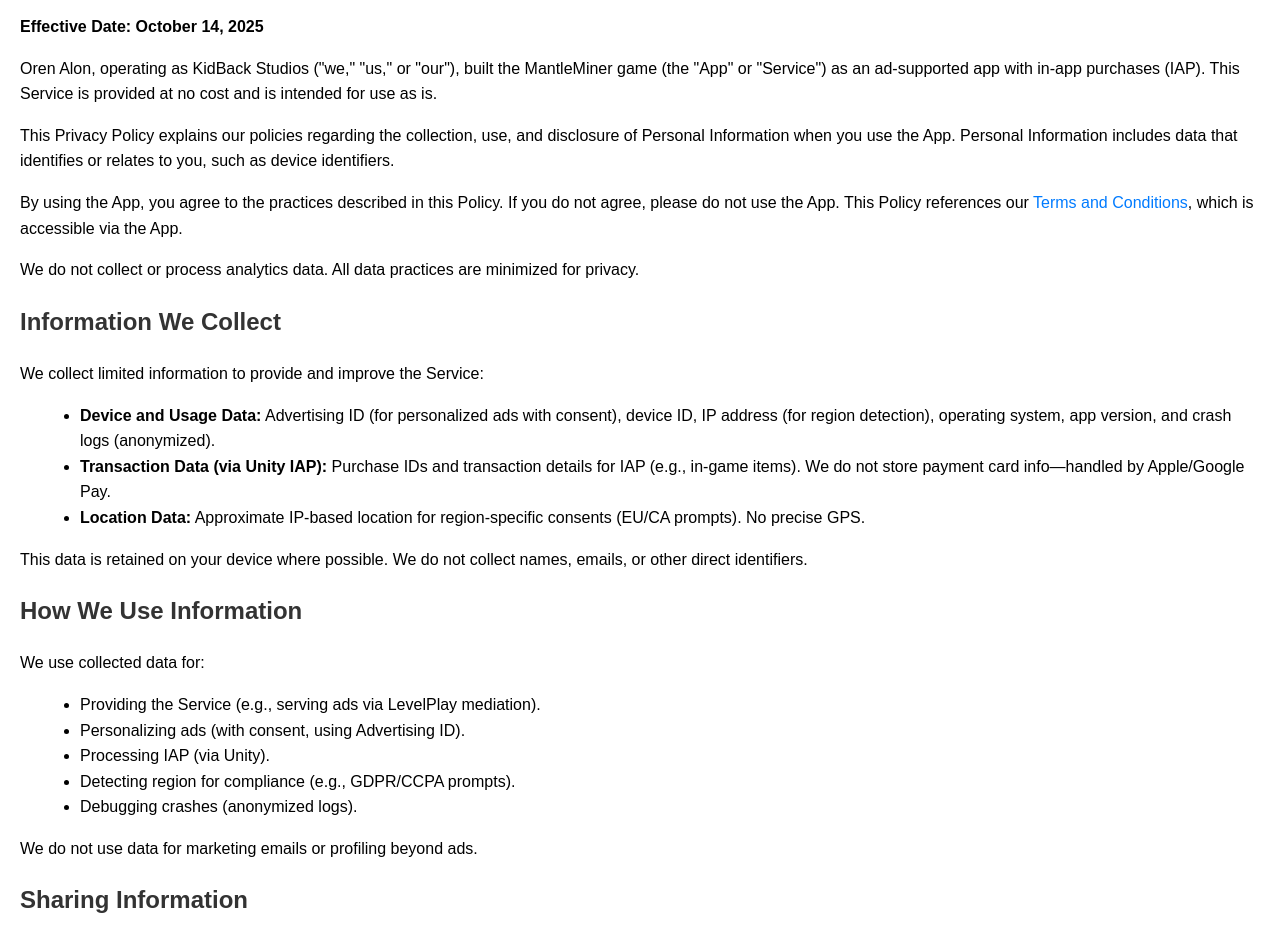
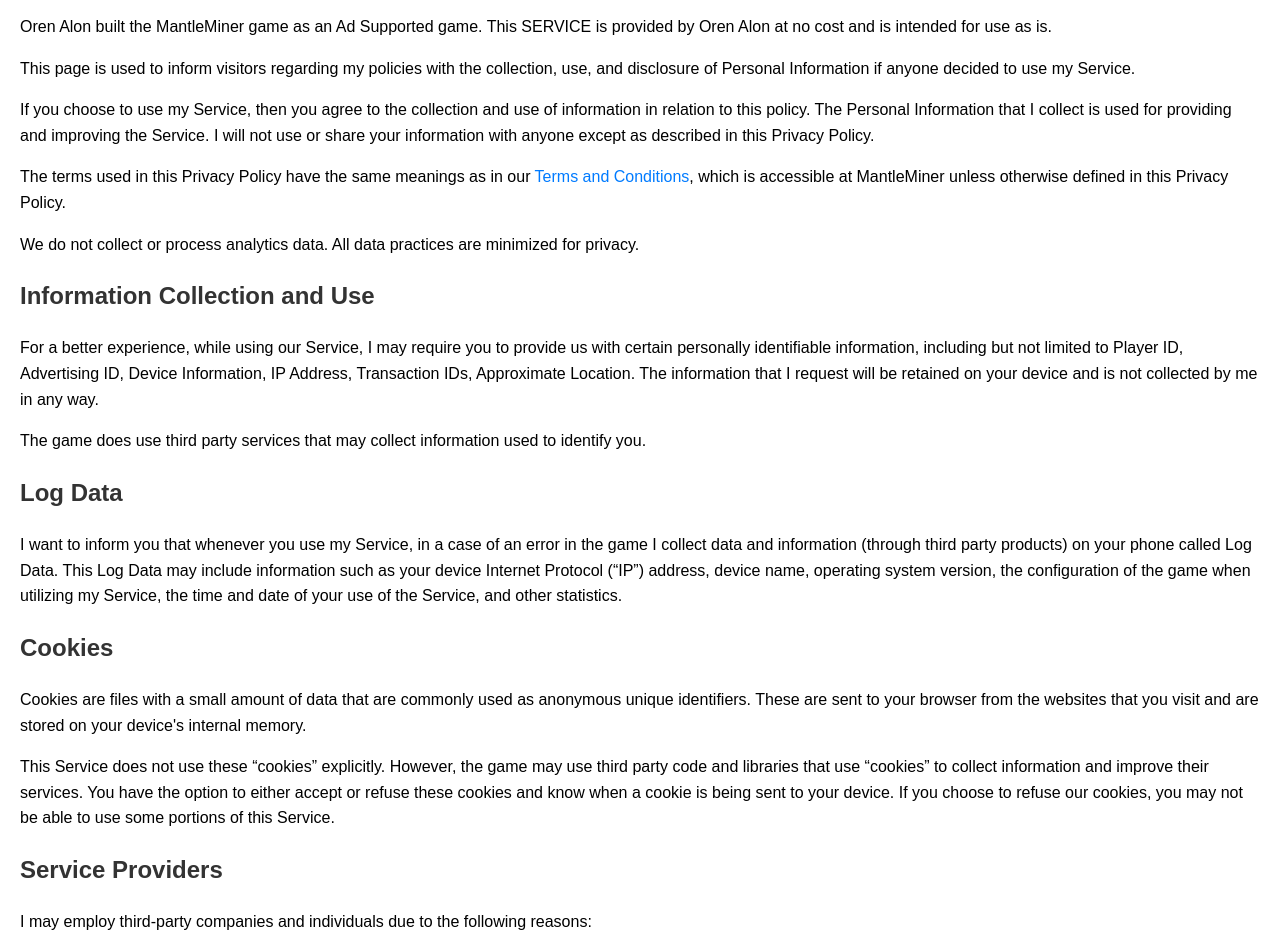
Before and after one commit to KidBackStudios/PrivacyPolicy, a plain HTML site: page privacy_policy.html in a window 1280 px wide. Shown: the part 80-1025 px from the top of the page. Drawn offline with Linux system fonts and the light colour scheme.

Commit message:
Update privacy_policy.html

```diff
--- a/privacy_policy.html
+++ b/privacy_policy.html
@@ -13,37 +13,39 @@
     </style>
 </head>
 <body>
-    <h1>Privacy Policy for MantleMiner</h1>
+    <h1>Privacy Policy</h1>
 
-    <p><strong>Effective Date: October 14, 2025</strong></p>
+    <p>Oren Alon built the MantleMiner game as an Ad Supported game. This SERVICE is provided by Oren Alon at no cost and is intended for use as is.</p>
 
-    <p>Oren Alon, operating as KidBack Studios ("we," "us," or "our"), built the MantleMiner game (the "App" or "Service") as an ad-supported app with in-app purchases (IAP). This Service is provided at no cost and is intended for use as is.</p>
+    <p>This page is used to inform visitors regarding my policies with the collection, use, and disclosure of Personal Information if anyone decided to use my Service.</p>
 
-    <p>This Privacy Policy explains our policies regarding the collection, use, and disclosure of Personal Information when you use the App. Personal Information includes data that identifies or relates to you, such as device identifiers.</p>
+    <p>If you choose to use my Service, then you agree to the collection and use of information in relation to this policy. The Personal Information that I collect is used for providing and improving the Service. I will not use or share your information with anyone except as described in this Privacy Policy.</p>
 
-    <p>By using the App, you agree to the practices described in this Policy. If you do not agree, please do not use the App. This Policy references our <a href="https://kidbackstudios.github.io/PrivacyPolicy/terms_and_conditions.html">Terms and Conditions</a>, which is accessible via the App.</p>
+    <p>The terms used in this Privacy Policy have the same meanings as in our <a href="https://kidbackstudios.github.io/PrivacyPolicy/terms_and_conditions.html">Terms and Conditions</a>, which is accessible at MantleMiner unless otherwise defined in this Privacy Policy.</p>
 
     <p>We do not collect or process analytics data. All data practices are minimized for privacy.</p>
 
-    <h2>Information We Collect</h2>
-    <p>We collect limited information to provide and improve the Service:</p>
+    <h2>Information Collection and Use</h2>
+    <p>For a better experience, while using our Service, I may require you to provide us with certain personally identifiable information, including but not limited to Player ID, Advertising ID, Device Information, IP Address, Transaction IDs, Approximate Location. The information that I request will be retained on your device and is not collected by me in any way.</p>
+
+    <p>The game does use third party services that may collect information used to identify you.</p>
+
+    <h2>Log Data</h2>
+    <p>I want to inform you that whenever you use my Service, in a case of an error in the game I collect data and information (through third party products) on your phone called Log Data. This Log Data may include information such as your device Internet Protocol (“IP”) address, device name, operating system version, the configuration of the game when utilizing my Service, the time and date of your use of the Service, and other statistics.</p>
+
+    <h2>Cookies</h2>
+    <p>Cookies are files with a small amount of data that are commonly used as anonymous unique identifiers. These are sent to your browser from the websites that you visit and are stored on your device's internal memory.</p>
+
+    <p>This Service does not use these “cookies” explicitly. However, the game may use third party code and libraries that use “cookies” to collect information and improve their services. You have the option to either accept or refuse these cookies and know when a cookie is being sent to your device. If you choose to refuse our cookies, you may not be able to use some portions of this Service.</p>
+
+    <h2>Service Providers</h2>
+    <p>I may employ third-party companies and individuals due to the following reasons:</p>
     <ul>
-        <li><strong>Device and Usage Data:</strong> Advertising ID (for personalized ads with consent), device ID, IP address (for region detection), operating system, app version, and crash logs (anonymized).</li>
-        <li><strong>Transaction Data (via Unity IAP):</strong> Purchase IDs and transaction details for IAP (e.g., in-game items). We do not store payment card info—handled by Apple/Google Pay.</li>
-        <li><strong>Location Data:</strong> Approximate IP-based location for region-specific consents (EU/CA prompts). No precise GPS.</li>
+        <li>To provide the Service on our behalf.</li>
+        <li>To perform Service-related services.</li>
+        <li>To assist us in analyzing how our Service is used.</li>
     </ul>
-    <p>This data is retained on your device where possible. We do not collect names, emails, or other direct identifiers.</p>
-
-    <h2>How We Use Information</h2>
-    <p>We use collected data for:</p>
-    <ul>
-        <li>Providing the Service (e.g., serving ads via LevelPlay mediation).</li>
-        <li>Personalizing ads (with consent, using Advertising ID).</li>
-        <li>Processing IAP (via Unity).</li>
-        <li>Detecting region for compliance (e.g., GDPR/CCPA prompts).</li>
-        <li>Debugging crashes (anonymized logs).</li>
-    </ul>
-    <p>We do not use data for marketing emails or profiling beyond ads.</p>
+    <p>I want to inform users of this Service that these third parties have access to your Personal Information. The reason is to perform the tasks assigned to them on our behalf. However, they are obligated not to disclose or use the information for any other purpose.</p>
 
     <h2>Sharing Information</h2>
     <p>We share minimal data with trusted third parties:</p>
@@ -71,7 +73,9 @@
         <li>Opt-out honored globally.</li>
     </ul>
 
-    <h2>COPPA (Children's Privacy)</h2>
+    <h2>Children’s Privacy (COPPA)</h2>
+    <p>These Services do not address anyone under the age of 13. I do not knowingly collect personally identifiable information from children under 13. In the case I discover that a child under 13 has provided me with personal information, I immediately delete this from our servers. If you are a parent or guardian and you are aware that your child has provided us with personal information, please contact me so that I will be able to do necessary actions.</p>
+
     <p>The App is not directed to children under 13 but may appeal to mixed audiences. We comply with COPPA.</p>
     <ul>
         <li><strong>Age Screening:</strong> In-app gate asks "over 13?" Under-13: No personalized ads; flagged child-directed (generic ads only).</li>
@@ -84,15 +88,21 @@
     <p>On iOS 14.5+, we request ATT permission for IDFA (Advertising ID) to personalize ads. Denied = no IDFA; generic ads only. Manage in iOS Settings > Privacy & Security > Tracking. See Apple's <a href="https://support.apple.com/en-us/HT212025">ATT Info</a>.</p>
 
     <h2>Security</h2>
+    <p>I value your trust in providing us your Personal Information, thus we are striving to use commercially acceptable means of protecting it. But remember that no method of transmission over the internet, or method of electronic storage is 100% secure and reliable, and I cannot guarantee its absolute security.</p>
+
     <p>We use reasonable safeguards (e.g., encryption for IAP) but cannot guarantee absolute security. Report issues to KidBackStudios@gmail.com.</p>
 
     <h2>Links to Other Sites</h2>
+    <p>This Service may contain links to other sites. If you click on a third-party link, you will be directed to that site. Note that these external sites are not operated by me. Therefore, I strongly advise you to review the Privacy Policy of these websites. I have no control over and assume no responsibility for the content, privacy policies, or practices of any third-party sites or services.</p>
+
     <p>The App links to third-party sites (e.g., Unity). We are not responsible for their policies.</p>
 
-    <h2>Changes to This Policy</h2>
+    <h2>Changes to This Privacy Policy</h2>
+    <p>I may update our Privacy Policy from time to time. Thus, you are advised to review this page periodically for any changes. I will notify you of any changes by posting the new Privacy Policy on this page. These changes are effective immediately after they are posted on this page.</p>
+
     <p>We may update this Policy. Changes posted here; major updates notified in-app. Continued use = acceptance.</p>
 
     <h2>Contact Us</h2>
-    <p>Questions? Email <a href="mailto:KidBackStudios@gmail.com">KidBackStudios@gmail.com</a>.</p>
+    <p>If you have any questions or suggestions about my Privacy Policy, do not hesitate to contact me at <a href="mailto:KidBackStudios@gmail.com">KidBackStudios@gmail.com</a>.</p>
 </body>
 </html>
```
